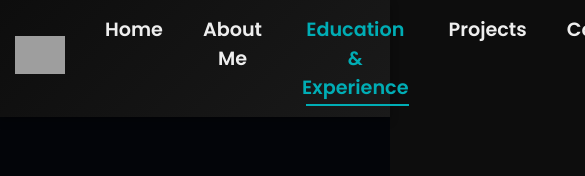
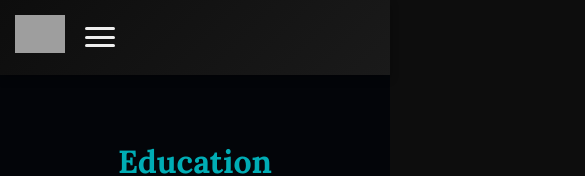
Before and after one commit to DanielUmetor/newVuePortfolio, a Vue app: page /education in a window 390 px wide. Shown: the top 176 px of the page, 585 px wide, since content can reach past the window. Built offline with nearby package versions, Linux system fonts and the light colour scheme; grey boxes are pictures that could not be loaded.

Commit message:
responsiveness

```diff
--- a/src/components/NavbarView.vue
+++ b/src/components/NavbarView.vue
@@ -3,7 +3,16 @@
     <div class="logo">
       <img src="https://danielumetor.github.io/allimages/images/mylogo.png" alt="Logo">
     </div>
-    <ul class="nav-links">
+
+    <!-- Burger Menu Icon -->
+    <div class="burger" @click="toggleMenu">
+      <div class="line"></div>
+      <div class="line"></div>
+      <div class="line"></div>
+    </div>
+
+    <!-- Navigation Links -->
+    <ul class="nav-links" :class="{ active: isMenuOpen }">
       <li><router-link to="/" exact-active-class="active" active-class="active-link">Home</router-link></li>
       <li><router-link to="/about" exact-active-class="active" active-class="active-link">About Me</router-link></li>
       <li><router-link to="/education" exact-active-class="active" active-class="active-link">Education & Experience</router-link></li>
@@ -20,6 +29,7 @@ export default {
     return {
       isHidden: false,
       lastScrollY: 0,
+      isMenuOpen: false, // State for burger menu
     };
   },
   mounted() {
@@ -34,16 +44,19 @@ export default {
       this.isHidden = currentScrollY > this.lastScrollY; // Hide when scrolling down
       this.lastScrollY = currentScrollY;
     },
+    toggleMenu() {
+      this.isMenuOpen = !this.isMenuOpen; // Toggle menu visibility
+    },
   },
 };
 </script>
 
 <style scoped>
-/* Font Styling */
+/* Original Styling */
 @import url('https://fonts.googleapis.com/css2?family=Poppins:wght@300;400;600&display=swap');
 
 .navbar {
-  background: linear-gradient(135deg, #0D0D0D, #1A1A1A); /* Subtle gradient */
+  background: linear-gradient(135deg, #0D0D0D, #1A1A1A);
   padding: 15px;
   box-shadow: 0 4px 8px rgba(0, 0, 0, 0.3);
   position: sticky;
@@ -67,20 +80,20 @@ export default {
 .nav-links {
   list-style: none;
   display: flex;
-  justify-content: center; /* Centers the links horizontally */
+  justify-content: center;
   padding: 0;
   margin: 0;
   flex-grow: 1;
 }
 
 .nav-links li {
-  margin: 0 20px; /* Spacing between links */
+  margin: 0 20px;
 }
 
 .nav-links a {
-  color: #EEEEEE; /* Light Gray */
+  color: #EEEEEE;
   text-decoration: none;
-  font-size: 1.2em; /* Adjust font size */
+  font-size: 1.2em;
   font-weight: 600;
   position: relative;
   transition: color 0.3s ease;
@@ -93,20 +106,65 @@ export default {
   height: 2px;
   bottom: -5px;
   left: 0;
-  background-color: #00ADB5; /* Aqua Blue */
+  background-color: #00ADB5;
   visibility: hidden;
   transform: scaleX(0);
   transition: all 0.3s ease-in-out;
 }
 
 .nav-links a:hover::before,
-.nav-links a.active-link::before { /* Active link effect */
+.nav-links a.active-link::before {
   visibility: visible;
   transform: scaleX(1);
 }
 
 .nav-links a:hover,
-.nav-links a.active-link { /* Change color for active link */
+.nav-links a.active-link {
   color: #00ADB5;
 }
+
+/* Responsive Styling */
+.burger {
+  display: none;
+  flex-direction: column;
+  justify-content: space-around;
+  width: 30px;
+  height: 25px;
+  cursor: pointer;
+}
+
+.burger .line {
+  width: 100%;
+  height: 3px;
+  background-color: #EEEEEE;
+  border-radius: 2px;
+}
+
+.nav-links.active {
+  display: flex;
+  flex-direction: column;
+  position: absolute;
+  top: 100%;
+  right: 0;
+  background: #1A1A1A;
+  width: 100%;
+  padding: 10px 0;
+  box-shadow: 0 4px 8px rgba(0, 0, 0, 0.3);
+  z-index: 999;
+}
+
+.nav-links.active li {
+  margin: 10px 0;
+  text-align: center;
+}
+
+@media screen and (max-width: 768px) {
+  .nav-links {
+    display: none; /* Hide links by default in mobile view */
+  }
+
+  .burger {
+    display: flex; /* Show burger icon in mobile view */
+  }
+}
 </style>
--- a/src/views/EducationView.vue
+++ b/src/views/EducationView.vue
@@ -241,11 +241,12 @@ export default {
   transform: translateY(-10px);
 }
 
+/* Updated to make images uniform */
 .certificate-image {
-  width: 17rem; /* Fixed width and height for certificate images */
-  height: 17rem;
-  object-fit: cover;
-  border-radius: 8px;
+  width: 100%;
+  height: 200px; /* Set fixed height for uniformity */
+  object-fit: cover; /* Ensures images fill the space proportionally */
+  border-radius: 4px; /* Optional: rounded corners */
 }
 
 .certificate-content {
```
